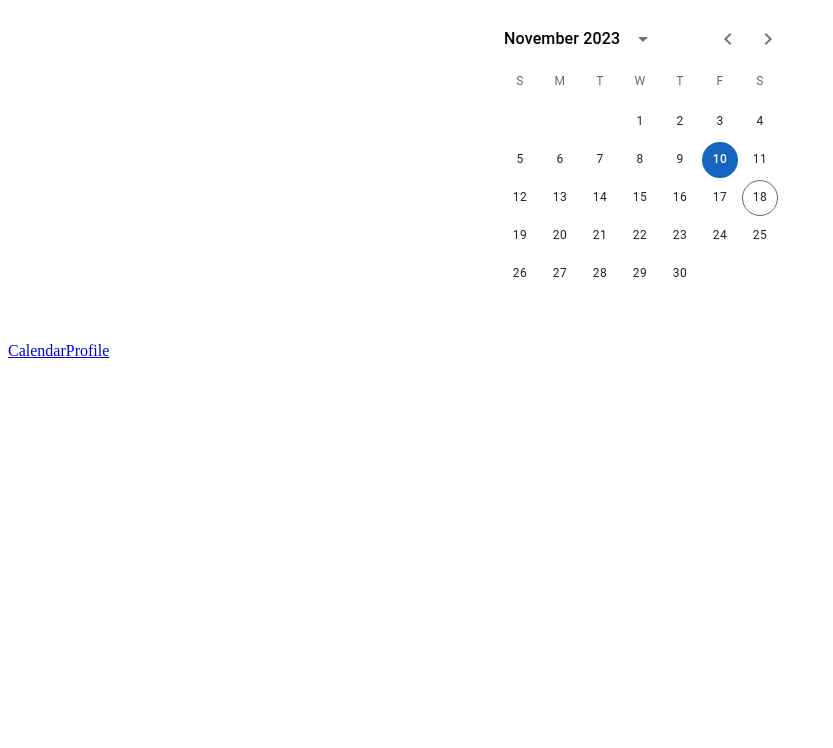
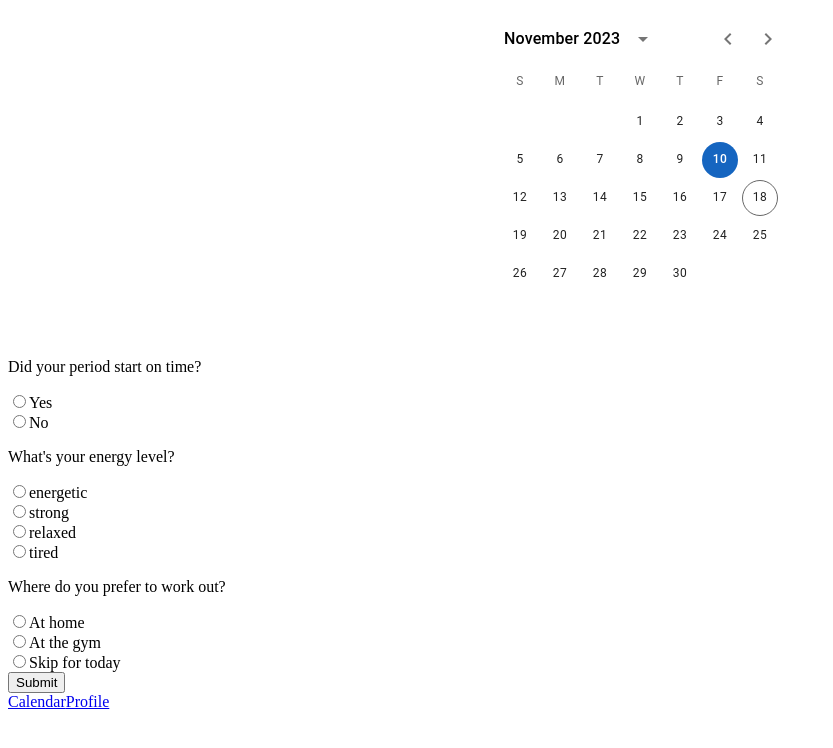
Before and after one commit to alinashabalina/sweattech_hackathon_2023, a React (Create React App) app: page /calendar in a window 1280 px wide. Both pictures are taken after a click on the button "10". Shown: the top 748 px of the page, without its empty margins (0-833 px from the left). Built offline with nearby package versions, Linux system fonts and the light colour scheme.

Commit message:
add day view component

```diff
--- a/src/components/Calendar/index.js
+++ b/src/components/Calendar/index.js
@@ -1,15 +1,17 @@
 import React, { useState } from 'react'
+import DayView from '../DayView';
 import {DateCalendar} from '@mui/x-date-pickers/DateCalendar';
 import { LocalizationProvider } from '@mui/x-date-pickers/LocalizationProvider';
 import { AdapterDayjs } from '@mui/x-date-pickers/AdapterDayjs';
-import dayjs from 'dayjs';
 
 export default function Calendar() {
-  const [value, setValue] = useState(dayjs)
-  console.log(value);
+  const [clicked, setClicked] = useState(false)
   return (
+    <>
     <LocalizationProvider dateAdapter={AdapterDayjs}>
-        <DateCalendar value={value} onChange={(newValue)=>setValue(newValue)} />
+        <DateCalendar onClick={()=>setClicked(true)} />
     </LocalizationProvider>
+    {clicked && <DayView />}
+    </>
   )
 }
--- /dev/null
+++ b/src/components/DayView/index.js
@@ -0,0 +1,47 @@
+import React, { useState } from 'react'
+
+export default function DayView() {
+    const [submitted, setSubmitted] = useState(false);
+
+    function handleSubmit(e){
+        e.preventDefault();
+        const formData = new FormData(e.target);
+        const data = Object.fromEntries(formData);
+        console.log(data);
+        setSubmitted(true);
+    }
+  return (
+    <>
+    <form onSubmit={handleSubmit}>
+        <p>Did your period start on time?</p>
+       <input type="radio" id="yes" name="periodDay" value={true} />
+        <label htmlFor="yes">Yes</label><br/>
+        <input type="radio" id="no" name="periodDay" value={false} />
+       <label htmlFor="no">No</label><br/>
+
+       <p>What's your energy level?</p>
+       <input type="radio" id="energetic" name="dayEnergy" value="energetic" />
+        <label htmlFor="energetic">energetic</label><br/>
+        <input type="radio" id="strong" name="dayEnergy" value="strong" />
+       <label htmlFor="strong">strong</label><br/>
+       <input type="radio" id="relaxed" name="trainidayEnergyngChosen" value="relaxed" />
+        <label htmlFor="relaxed">relaxed</label><br/>
+        <input type="radio" id="tired" name="dayEnergy" value="tired" />
+       <label htmlFor="tired">tired</label><br/>
+
+       <p>Where do you prefer to work out?</p>
+       <input type="radio" id="home" name="trainingType" value="home" />
+        <label htmlFor="home">At home</label><br/>
+        <input type="radio" id="gym" name="trainingType" value="gym" />
+       <label htmlFor="gym">At the gym</label><br/>
+        <input type="radio" id="skip" name="trainingType" value="skip" />
+       <label htmlFor="skip">Skip for today</label><br/>
+       <button type='submit'>Submit</button>
+    </form>
+    {submitted &&
+    <>
+    <h3>Play the video:</h3>
+    </>}
+    </>
+  )
+}
```
